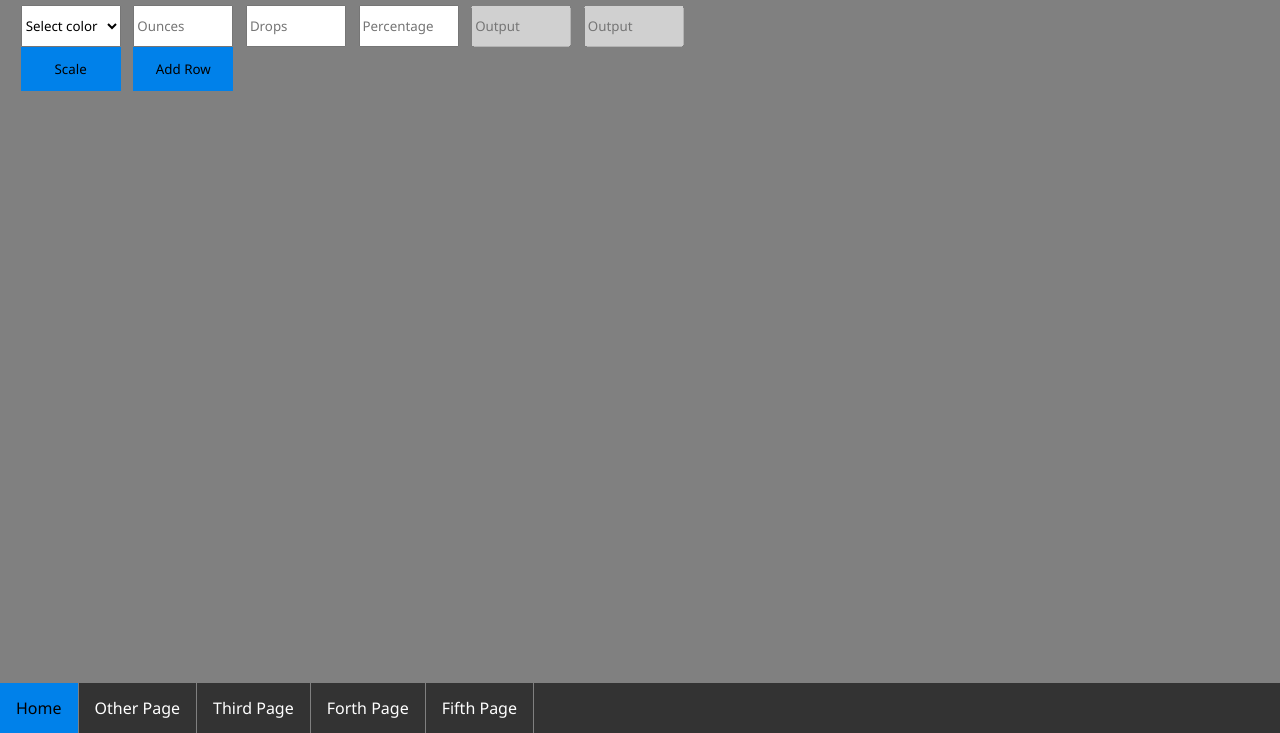
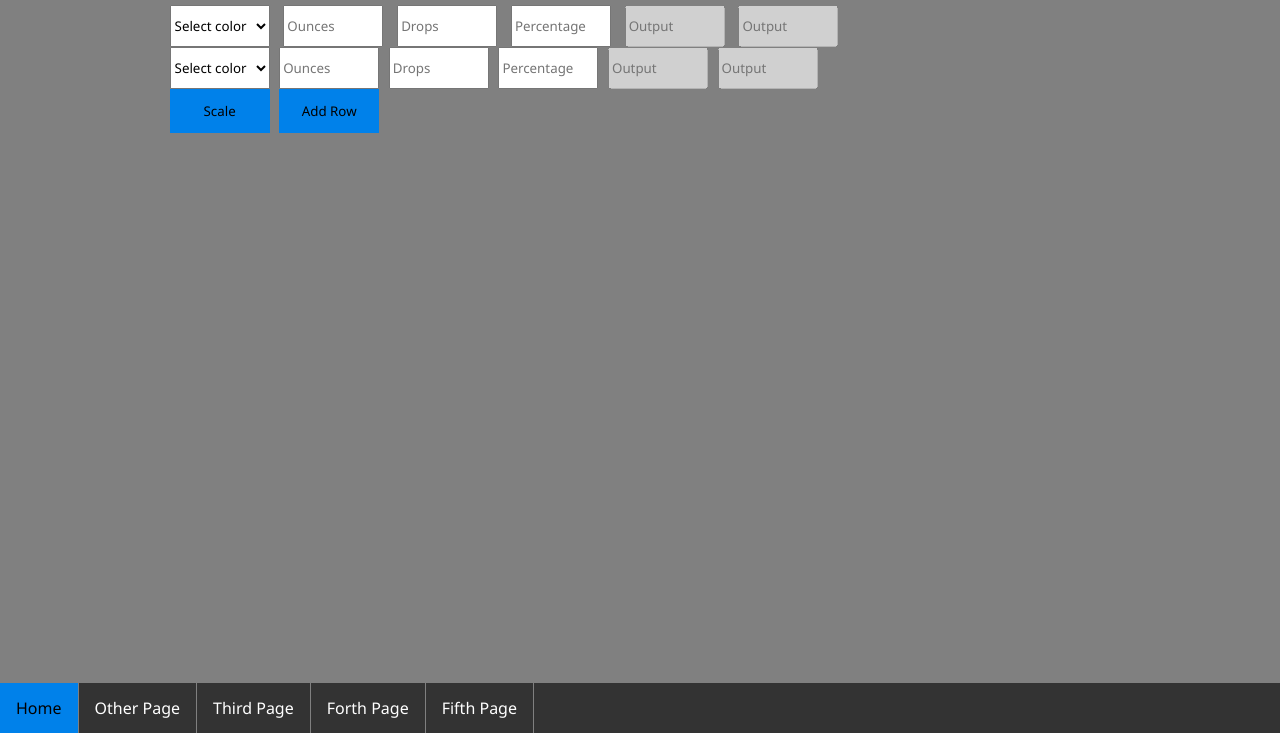
Before and after one commit to JaksInc/PaintTools, a plain HTML site: page scaler.html in a window 1280 px wide. Shown: the part 67-800 px from the top of the page. Drawn offline with Linux system fonts and the light colour scheme.

Commit message:
Updated scaler page with CSS changes order

```diff
--- a/scaler.html
+++ b/scaler.html
@@ -21,15 +21,7 @@
     <h1 id="page-title">Paint Color Scaler</h1>
     <!-- Where the rows of formula stuff go -->
     <div id="layoutContainer">
-        <!-- <div>
-            <div>Color</div>
-            <div>Ounces</div>
-            <div>Drops</div>
-            <div>Scaling percent</div>
-            <div>New Ounces</div>
-            <div>New Drops</div>
-        </div> -->
-        <!-- <div class="row">
+        <div class="row">
             <select class="selectedColor">
                 <option value="Select color">Select color</option>
                 <option value="AXL">AXL</option>
@@ -54,7 +46,7 @@
             <input class="percentage" placeholder="Percentage" type="number" min="-99999" max="99999">
             <input class="newOunces" placeholder="Output" size="3" disabled="true">
             <input class="newDrops" placeholder="Output" size="3" disabled="true">
-        </div> -->
+        </div>
     </div>
     <button id="scaleButton">Scale</button><button id="addRowButton">Add Row</button>
 </body>
@@ -176,15 +168,10 @@
     :root {
         /* --main-theme-color: #EA6200; */
         --main-theme-color: #0081ea;
-
-
-    }
-    html {
-        background-color: gray;
-        font-family: 'Segoe UI', Tahoma, Geneva, Verdana, sans-serif;
     }
 
-    /* Sections of a row */
+    /* CSS related to this page only */
+    /* Sections of each row */
     #layoutContainer>div>* {
         display: inline-table;
         width: 24%;
@@ -196,8 +183,35 @@
         font-family: 'Segoe UI', Tahoma, Geneva, Verdana, sans-serif;
     }
 
+    #scaleButton {
+        display: inline-table;
+        width: 24%;
+        min-width: min-content;
+        max-width: 100px;
+        padding-top: 10px;
+        padding-bottom: 10px;
+        background-color: var(--main-theme-color);
+        border: solid var(--main-theme-color);
+        transition-duration: 100ms;
+        margin-left: 1%;
+        font-family: 'Segoe UI', Tahoma, Geneva, Verdana, sans-serif;
+    }
+
+    /* CSS related to all pages ?TODO move to seperate CSS file? */
+    html {
+        background-color: gray;
+        font-family: 'Segoe UI', Tahoma, Geneva, Verdana, sans-serif;
+    }
+
+    body {
+        /* Centers the page */
+        margin-left: auto;
+        margin-right: auto;
+        max-width: 960px;
+    }
+
     /* Buttons */
-    Button {
+    #addRowButton {
         display: inline-table;
         width: 24%;
         min-width: min-content;
```
